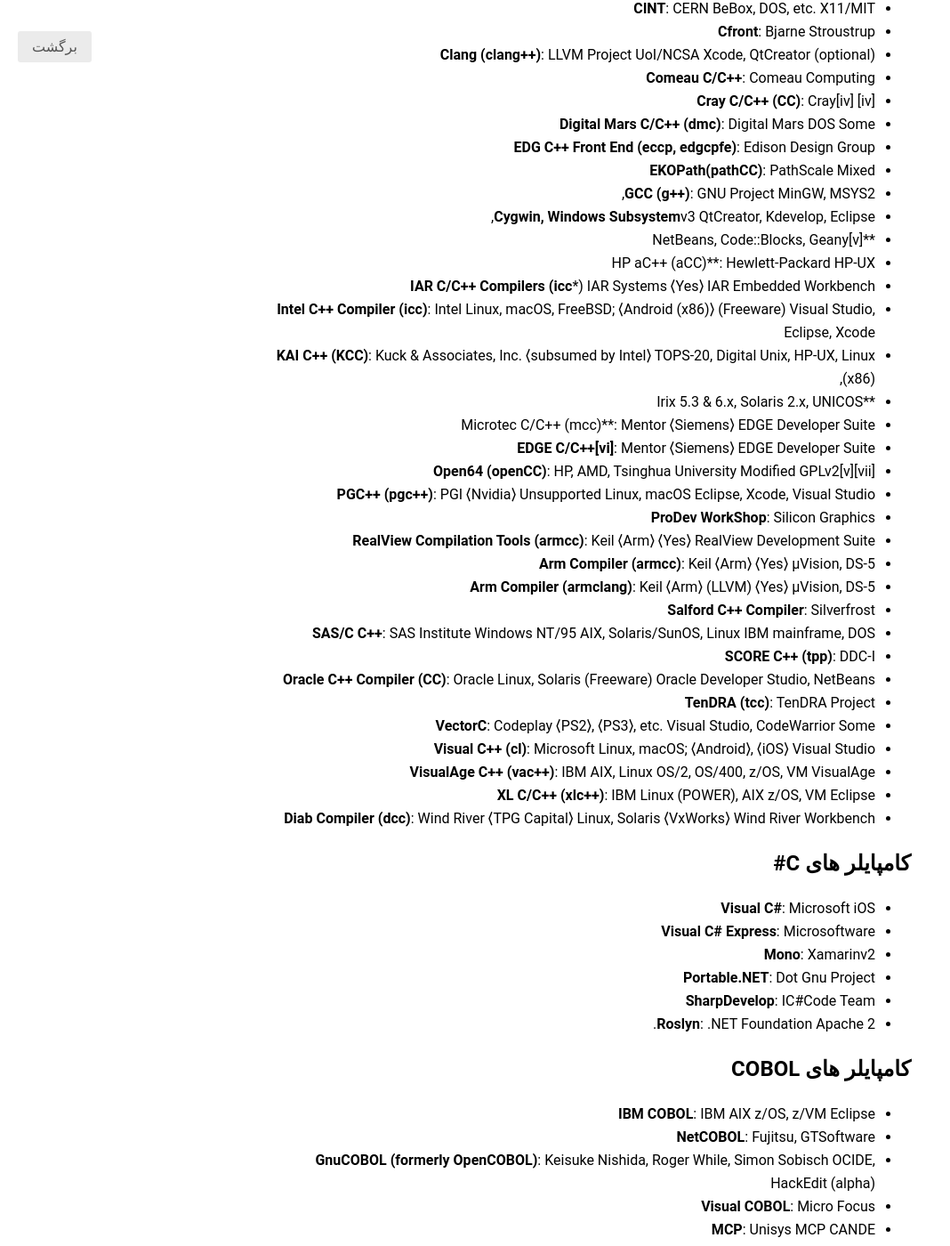
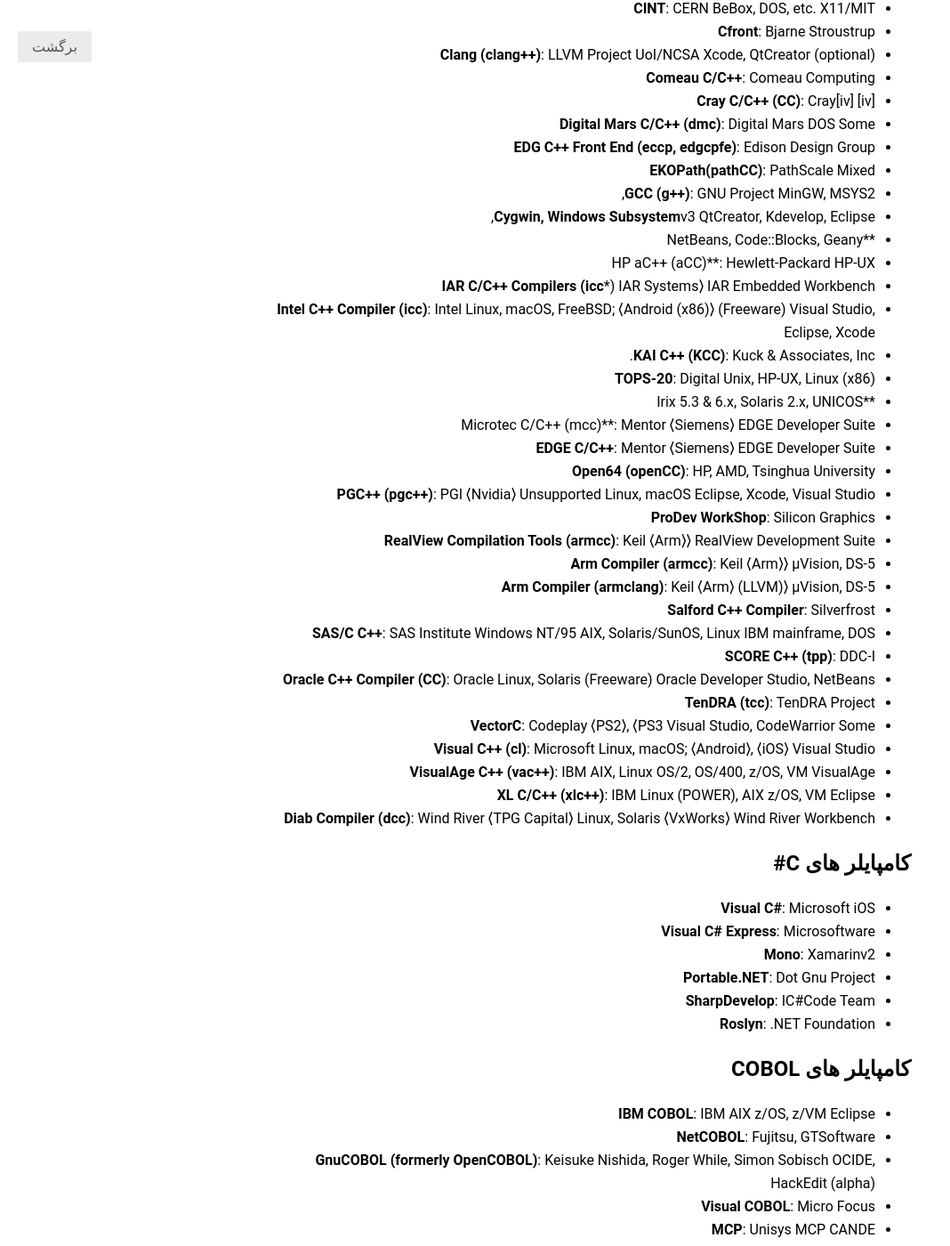
Before and after one commit to BaseMax/Fa.MaxBase.org, a Jekyll site: the page built from _posts/fa/2020-03-24-fa-list-of-compilers.md, in a window 1280 px wide and 1400 px high, scrolled down 4338 px. Shown: the whole window at 89% size, without its empty margins (0-1068 px from the left). Built offline with Jekyll 4.4.1, drawn with Linux system fonts in a browser that asks for light colours; some of the changed text lies outside the part shown.

Commit message:
Update 2020-03-24-fa-list-of-compilers.md

```diff
--- a/_posts/fa/2020-03-24-fa-list-of-compilers.md
+++ b/_posts/fa/2020-03-24-fa-list-of-compilers.md
@@ -172,27 +172,27 @@
 - **EKOPath(pathCC)**: PathScale	Mixed
 - **GCC (g++)**: GNU Project	MinGW, MSYS2,
 - **Cygwin, Windows Subsystem**v3	QtCreator, Kdevelop, Eclipse,
-- **NetBeans, Code::Blocks, Geany[v]
+- **NetBeans, Code::Blocks, Geany
 - HP aC++ (aCC)**: Hewlett-Packard	HP-UX
-- **IAR C/C++ Compilers (icc***)	IAR Systems	⟨Yes⟩	IAR Embedded Workbench
+- **IAR C/C++ Compilers (icc***)	IAR Systems⟩	IAR Embedded Workbench
 - **Intel C++ Compiler (icc)**: Intel	Linux, macOS, FreeBSD; ⟨Android (x86)⟩ (Freeware)	Visual Studio, Eclipse, Xcode
 - **KAI C++ (KCC)**: Kuck & Associates, Inc.
-⟨subsumed by Intel⟩	TOPS-20, Digital Unix, HP-UX, Linux (x86),
+- **TOPS-20**: Digital Unix, HP-UX, Linux (x86)
 - **Irix 5.3 & 6.x, Solaris 2.x, UNICOS
 - Microtec C/C++ (mcc)**: Mentor ⟨Siemens⟩	EDGE Developer Suite
-- **EDGE C/C++[vi]**: Mentor ⟨Siemens⟩	EDGE Developer Suite
-- **Open64 (openCC)**: HP, AMD, Tsinghua University	Modified GPLv2[v][vii]
+- **EDGE C/C++**: Mentor ⟨Siemens⟩	EDGE Developer Suite
+- **Open64 (openCC)**: HP, AMD, Tsinghua University
 - **PGC++ (pgc++)**: PGI ⟨Nvidia⟩	Unsupported	Linux, macOS	Eclipse, Xcode, Visual Studio
 - **ProDev WorkShop**: Silicon Graphics
-- **RealView Compilation Tools (armcc)**: Keil ⟨Arm⟩	⟨Yes⟩	RealView Development Suite
-- **Arm Compiler (armcc)**: Keil ⟨Arm⟩	⟨Yes⟩	μVision, DS-5
-- **Arm Compiler (armclang)**: Keil ⟨Arm⟩ (LLVM)	⟨Yes⟩	μVision, DS-5
+- **RealView Compilation Tools (armcc)**: Keil ⟨Arm⟩⟩	RealView Development Suite
+- **Arm Compiler (armcc)**: Keil ⟨Arm⟩⟩	μVision, DS-5
+- **Arm Compiler (armclang)**: Keil ⟨Arm⟩ (LLVM)⟩	μVision, DS-5
 - **Salford C++ Compiler**: Silverfrost
 - **SAS/C C++**: SAS Institute	Windows NT/95	AIX, Solaris/SunOS, Linux	IBM mainframe, DOS
 - **SCORE C++ (tpp)**: DDC-I
 - **Oracle C++ Compiler (CC)**: Oracle	Linux, Solaris (Freeware)	Oracle Developer Studio, NetBeans
 - **TenDRA (tcc)**: TenDRA Project
-- **VectorC**: Codeplay	⟨PS2⟩, ⟨PS3⟩, etc.	Visual Studio, CodeWarrior	Some
+- **VectorC**: Codeplay	⟨PS2⟩, ⟨PS3	Visual Studio, CodeWarrior	Some
 - **Visual C++ (cl)**: Microsoft	Linux, macOS; ⟨Android⟩, ⟨iOS⟩	Visual Studio
 - **VisualAge C++ (vac++)**: IBM	AIX, Linux	OS/2, OS/400, z/OS, VM	VisualAge
 - **XL C/C++ (xlc++)**: IBM	Linux (POWER), AIX	z/OS, VM	Eclipse
@@ -205,7 +205,7 @@
 - **Mono**: Xamarinv2
 - **Portable.NET**: Dot Gnu Project
 - **SharpDevelop**: IC#Code Team
-- **Roslyn**: .NET Foundation	Apache 2.
+- **Roslyn**: .NET Foundation
 
 
 ## کامپایلر های COBOL
```
Also changed, not shown: other parts of _posts/fa/2020-03-24-fa-list-of-compilers.md (+4 -4 lines).
